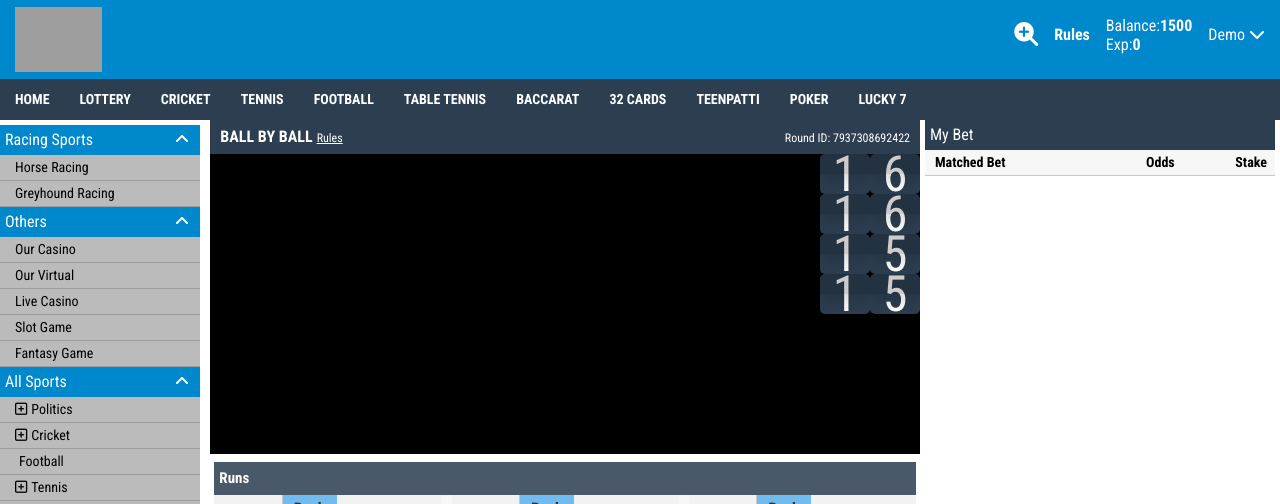
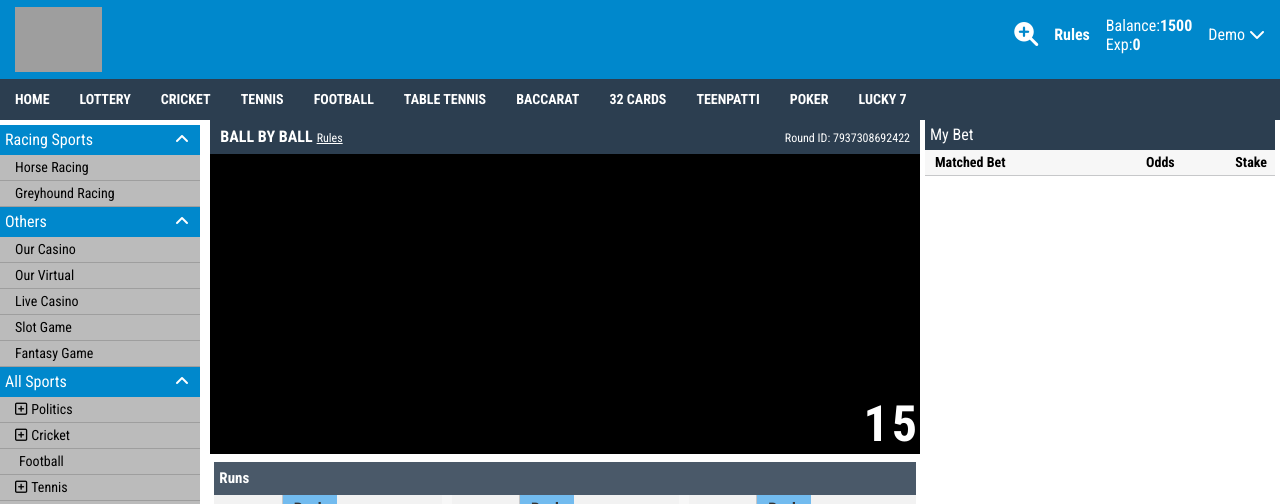
Before and after one commit to Mayank-Anonymously/gamingwebse, a Vue app: page /game/game-details in a window 1280 px wide. Shown: the top 504 px of the page. Built offline with nearby package versions, Linux system fonts and the light colour scheme; grey boxes are pictures that could not be loaded.

Commit message:
timer fix

```diff
--- a/src/views/details.vue
+++ b/src/views/details.vue
@@ -6,7 +6,7 @@
         <div class="col-md-2">
           <AppSidebar />
         </div>
-        <div class="col-md-10 pad-left-0">
+        <div class="col-md-10 pad-left-0 pad-right-0">
           <div class="center-main-container casino-page">
             <div class="center-container">
               <div class="casino-page-container ball-by-ball">
@@ -35,39 +35,8 @@
                 <div class="">
                   <div class="casino-video">
                     <div class="video-box-container">
-                      <div class="clock flip-clock-wrapper">
-                        <div
-                          class="digit"
-                          v-for="(digit, index) in digits"
-                          :key="index"
-                        >
-                          <ul class="flip play">
-                            <li class="flip-clock-before">
-                              <a href="#">
-                                <div class="up">
-                                  <div class="shadow"></div>
-                                  <div class="inn">{{ digit.previous }}</div>
-                                </div>
-                                <div class="down">
-                                  <div class="shadow"></div>
-                                  <div class="inn">{{ digit.previous }}</div>
-                                </div>
-                              </a>
-                            </li>
-                            <li class="flip-clock-active">
-                              <a href="#">
-                                <div class="up">
-                                  <div class="shadow"></div>
-                                  <div class="inn">{{ digit.current }}</div>
-                                </div>
-                                <div class="down">
-                                  <div class="shadow"></div>
-                                  <div class="inn">{{ digit.current }}</div>
-                                </div>
-                              </a>
-                            </li>
-                          </ul>
-                        </div>
+                      <div class="countdown">
+                        <h1>{{ paddedTime }}</h1>
                       </div>
                     </div>
                   </div>
@@ -389,34 +358,29 @@ export default {
   },
   data() {
     return {
-      timeRemaining: 20, // Countdown time in seconds
-      digits: [
-        { previous: 0, current: 2 },
-        { previous: 0, current: 0 },
-      ],
+      timeRemaining: 20, // Countdown starting time in seconds
     };
+  },
+  computed: {
+    paddedTime() {
+      // Ensure two digits by padding with a zero if below 10
+      return String(this.timeRemaining).padStart(2, "0");
+    },
   },
   methods: {
     startCountdown() {
       const interval = setInterval(() => {
         if (this.timeRemaining <= 0) {
           clearInterval(interval);
+          this.timeExpired();
           return;
         }
 
         this.timeRemaining--;
-        this.updateDigits();
       }, 1000);
     },
-    updateDigits() {
-      const tens = Math.floor(this.timeRemaining / 10);
-      const ones = this.timeRemaining % 10;
-
-      this.digits[0].previous = this.digits[0].current;
-      this.digits[0].current = tens;
-
-      this.digits[1].previous = this.digits[1].current;
-      this.digits[1].current = ones;
+    timeExpired() {
+      console.log("Time's up!");
     },
   },
   mounted() {
```
Also changed, not shown: src/css/style.css.
